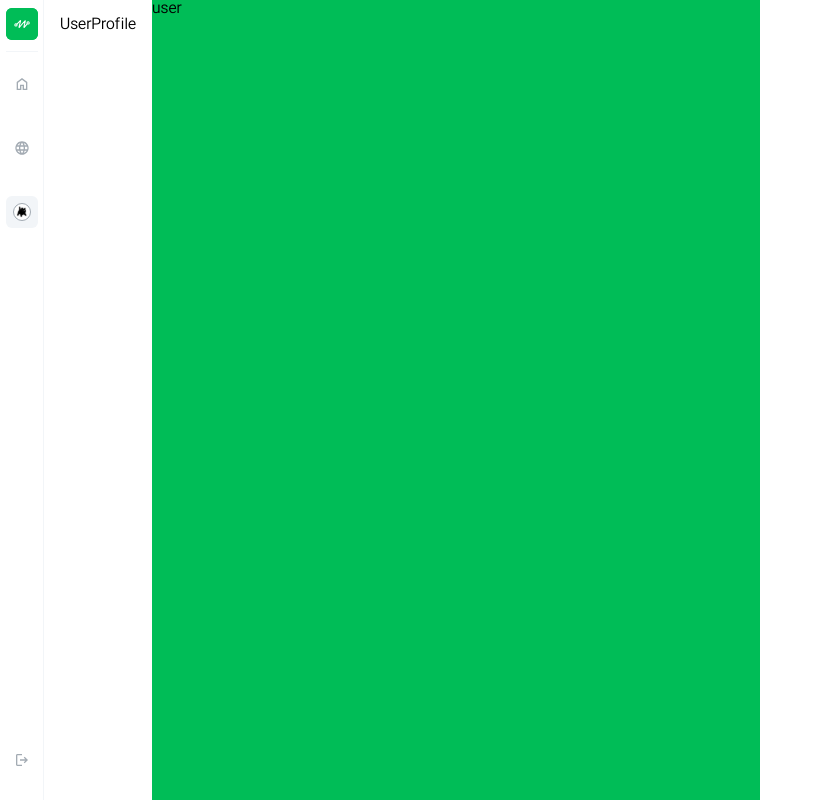
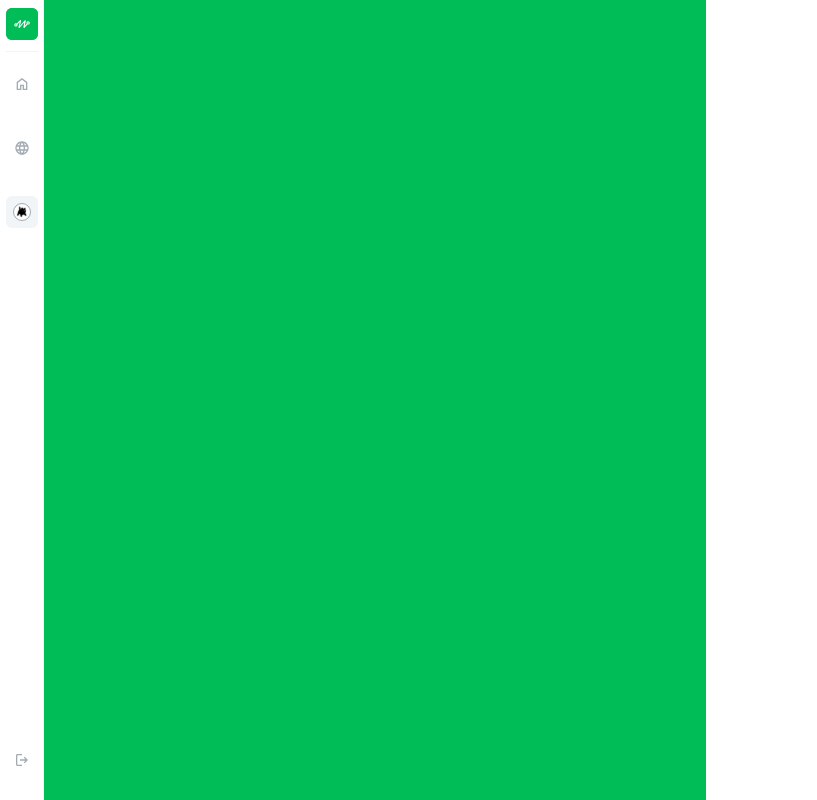
Before and after one commit to KUIT-MAPU/MAPU-Frontend, a React (Create React App) app: page /user/1 in a window 1280 px wide. Shown: the whole page, without its empty margins (0-817 px from the left). Built offline with nearby package versions, Linux system fonts and the light colour scheme.

Commit message:
feat: GlbalNavigationBar child 삼항연산자 사용

```diff
--- a/src/components/global/GlobalNavigationBar.tsx
+++ b/src/components/global/GlobalNavigationBar.tsx
@@ -7,7 +7,7 @@ import { ReactComponent as Explore } from '../../assets/Explore.svg';
 import { ReactComponent as User } from '../../assets/User.svg';
 import { ReactComponent as Logout } from '../../assets/Logout.svg';
 
-const GlobalNavigationBar = (props: { children: React.ReactNode }) => {
+const GlobalNavigationBar = (props: { children?: React.ReactNode }) => {
   const [isLoggedIn, setIsLoggedIn] = useState(false);
 
   return (
@@ -39,7 +39,7 @@ const GlobalNavigationBar = (props: { children: React.ReactNode }) => {
           <Logout className={styles.icon} />
         </div>
       </div>
-      <main className={styles.main}>{props.children}</main>
+      {props.children && <main className={styles.main}>{props.children}</main>}
     </div>
   );
 };
--- a/src/components/userProfile/UserInfoBar.tsx
+++ b/src/components/userProfile/UserInfoBar.tsx
@@ -2,7 +2,7 @@ import React, { useState, useEffect } from 'react';
 import styles from './UserInfoBar.module.scss';
 
 
-const UserInfoBar = (props: { children: React.ReactNode }) => {
+const UserInfoBar = (props: { children?: React.ReactNode }) => {
     return (
         <div className={styles.UserInfoBar}>
             {props.children}
--- a/src/pages/UserProfile.tsx
+++ b/src/pages/UserProfile.tsx
@@ -15,8 +15,8 @@ const UserProfile = () => {
 
   return (
     <div className={styles1.container}>
-      <GlobalNavigationBar>UserProfile</GlobalNavigationBar>
-      <UserInfoBar>user</UserInfoBar>
+      <GlobalNavigationBar />
+      <UserInfoBar />
       <main className={styles1.main}>
         <Outlet />
       </main>
```
